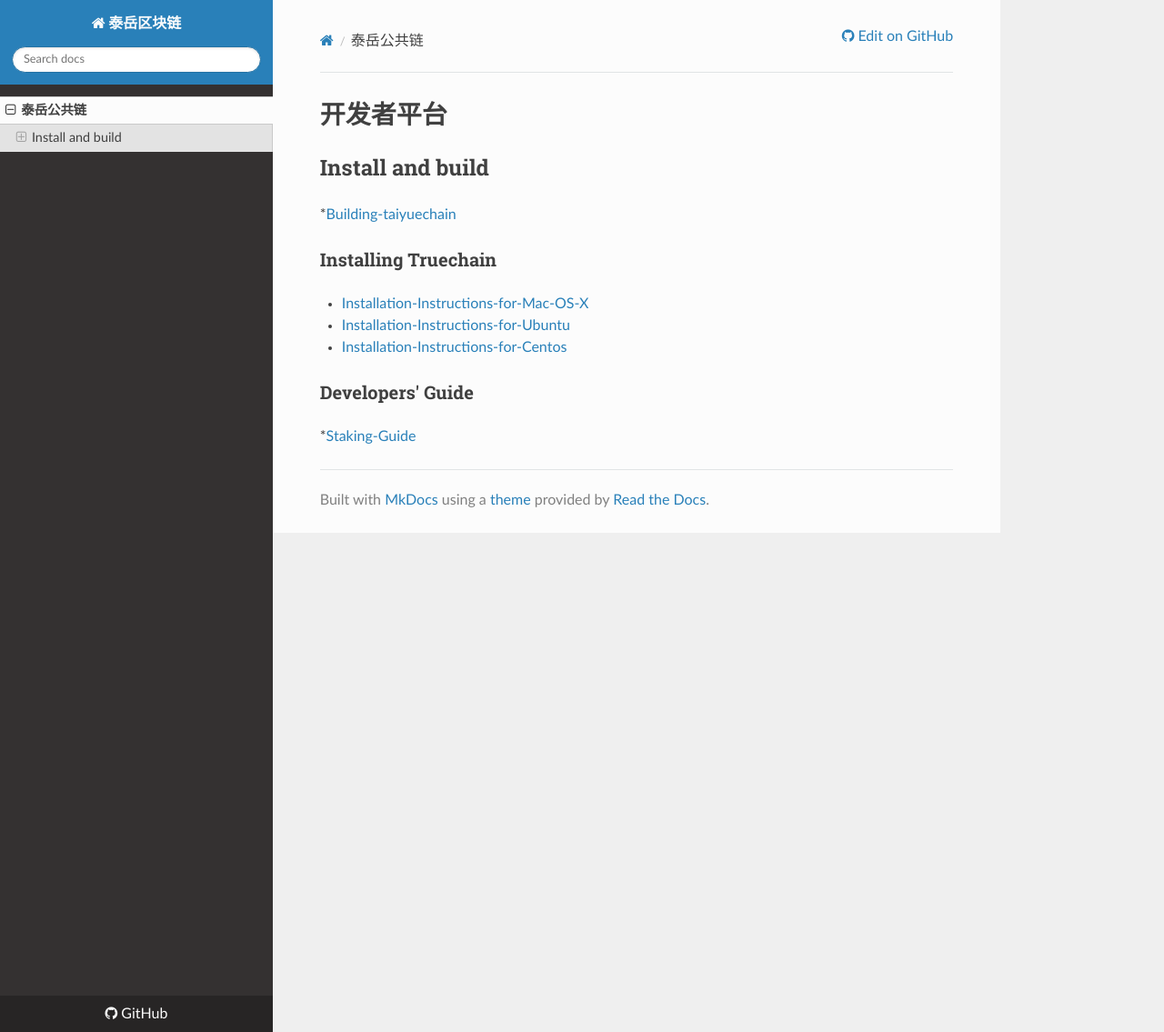
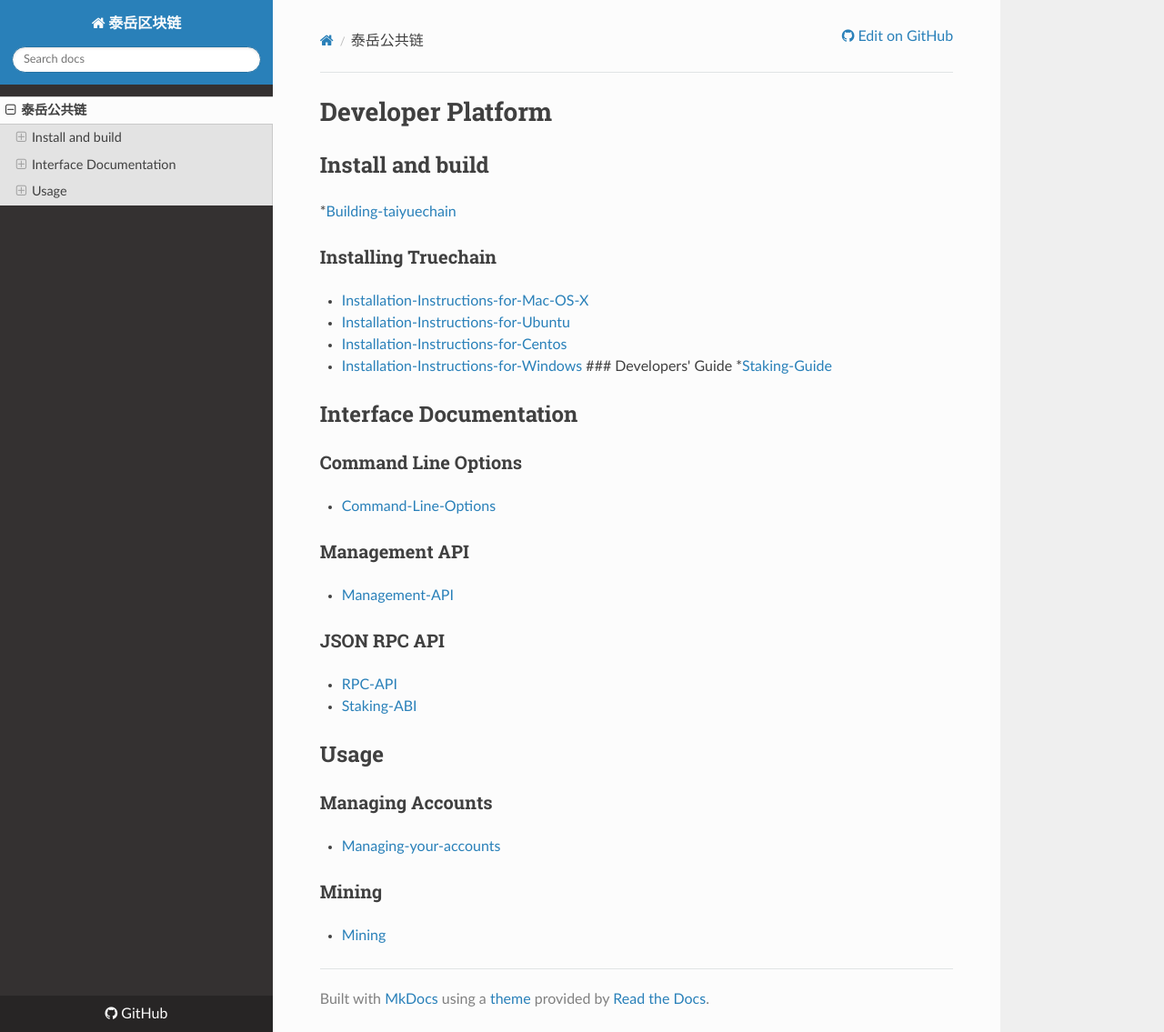
Before and after one commit to taiyuechain/docs, an MkDocs documentation site: the page built from docs/index.md, in a window 1280 px wide and 1135 px high. Shown: the whole window at 91% size. Built offline with MkDocs 1.6.1, drawn with Linux system fonts in a browser that asks for light colours; nearby versions of some CDN libraries.

Commit message:
modify index.md

```diff
--- a/docs/index.md
+++ b/docs/index.md
@@ -1,11 +1,23 @@
 
-# 开发者平台
+# Developer Platform
 ## Install and build
 *[Building-taiyuechain](./source/taiyuepublic/Building-taiyuechain.md)
 ### Installing Truechain
-
 * [Installation-Instructions-for-Mac-OS-X](./source/taiyuepublic/Installation-Instructions-for-Mac-OS-X.md )
 * [Installation-Instructions-for-Ubuntu](./source/taiyuepublic/Installation-Instructions-for-Ubuntu.md)
 * [Installation-Instructions-for-Centos](./source/taiyuepublic/Installation-Instructions-for-Centos.md )
-### Developers' Guide
+* [Installation-Instructions-for-Windows](./source/taiyuepublic/Installation-Instructions-for-Windows.md) ### Developers' Guide
 *[Staking-Guide](./source/taiyuepublic/Staking-Guide.md)
+## Interface Documentation
+### Command Line Options
+* [Command-Line-Options](./source/taiyuepublic/Command-Line-Options.md)
+### Management API
+* [Management-API](./source/taiyuepublic/Management-API.md)
+### JSON RPC API
+* [RPC-API](./source/taiyuepublic/RPC-API.md)
+* [Staking-ABI](./source/taiyuepublic/Staking-ABI.md)
+## Usage
+### Managing Accounts
+* [Managing-your-accounts](./source/taiyuepublic/Managing-your-accounts.md)
+### Mining
+* [Mining](./source/taiyuepublic/Mining.md)
```
Also changed, not shown: mkdocs.yml (line endings or trailing spaces).
